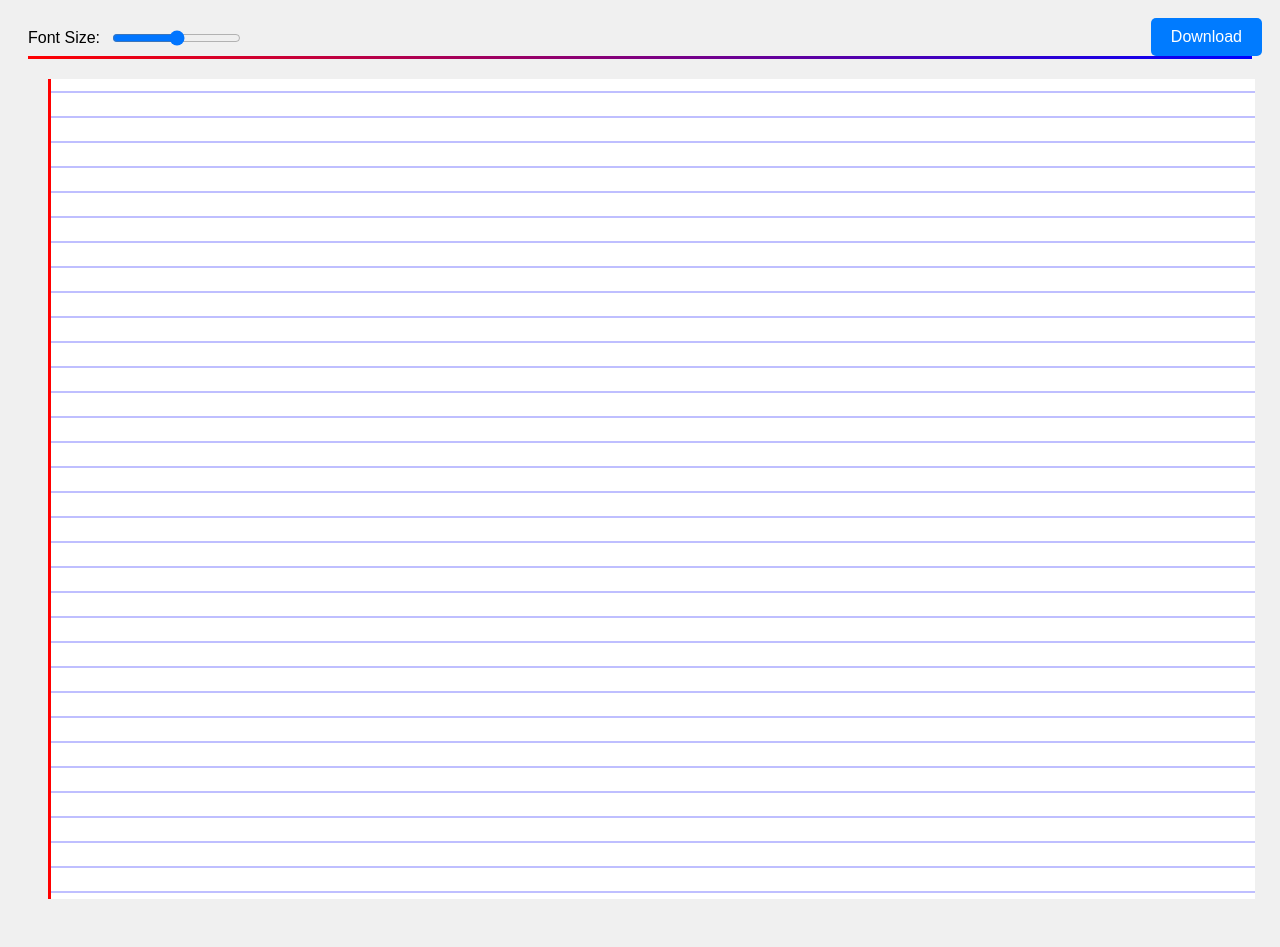
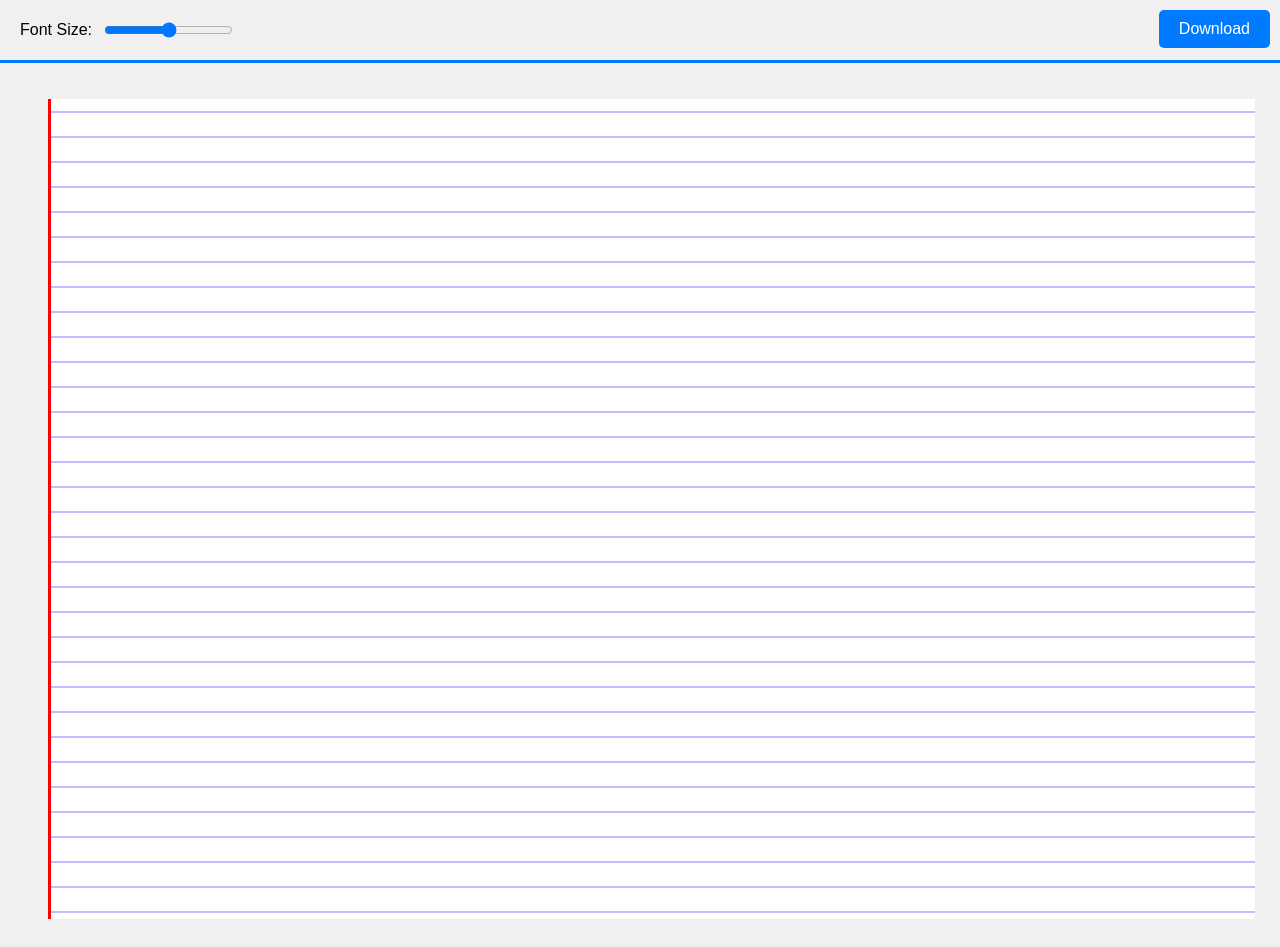
Before and after one commit to HRSPATEL/Notepad, a plain HTML site: page index.html in a window 1280 px wide. Drawn offline with Linux system fonts and the light colour scheme.

Commit message:
the fixed horizontal bar on top

```diff
--- a/index.html
+++ b/index.html
@@ -8,12 +8,13 @@
 </head>
 <body>
 
-    <div class="font-size-control">
-        <label for="font-size-control">Font Size:</label>
-        <input type="range" id="font-size-control" min="10" max="32">
+    <div id="top-bar">
+        <div class="font-size-control">
+            <label for="font-size-control">Font Size:</label>
+            <input type="range" id="font-size-control" min="10" max="32">
+        </div>
+        <button id="download-btn">Download</button>
     </div>
-
-    <button id="download-btn">Download</button>
 
     <hr id="top-line">
 
--- a/style.css
+++ b/style.css
@@ -2,7 +2,7 @@ body {
     font-family: Arial, sans-serif;
     background-color: #f0f0f0;
     padding: 20px;
-    position: relative;
+
 }
 
 .font-size-control {
@@ -18,13 +18,14 @@ body {
     padding: 10px;
     font-size: 16px;
     background-color: #fff;
-    position: relative;
+
     border-left: 3px solid red;
     margin-left: 20px;
     background-image: linear-gradient(to bottom, rgba(0, 0, 255, 0.5) 1px, transparent 1px);
     background-size: 100% 25px;
     line-height: 25px;
     background-position: 0 12.5px;
+    margin-top: 60px;
 }
 
 #text-area {
@@ -61,3 +62,18 @@ body {
     background: linear-gradient(to right, red, blue);
     margin-bottom: 20px;
 }
+
+#top-bar {
+    box-sizing: border-box;
+    position: fixed;
+    top: 0;
+    left: 0;
+    width: 100%;
+    background-color: #f0f0f0;
+    padding: 20px;
+    display: flex;
+    justify-content: space-between;
+    align-items: center;
+    border-bottom: 3px solid #007BFF;
+    z-index: 1000;  // Increase the z-index
+}
```
